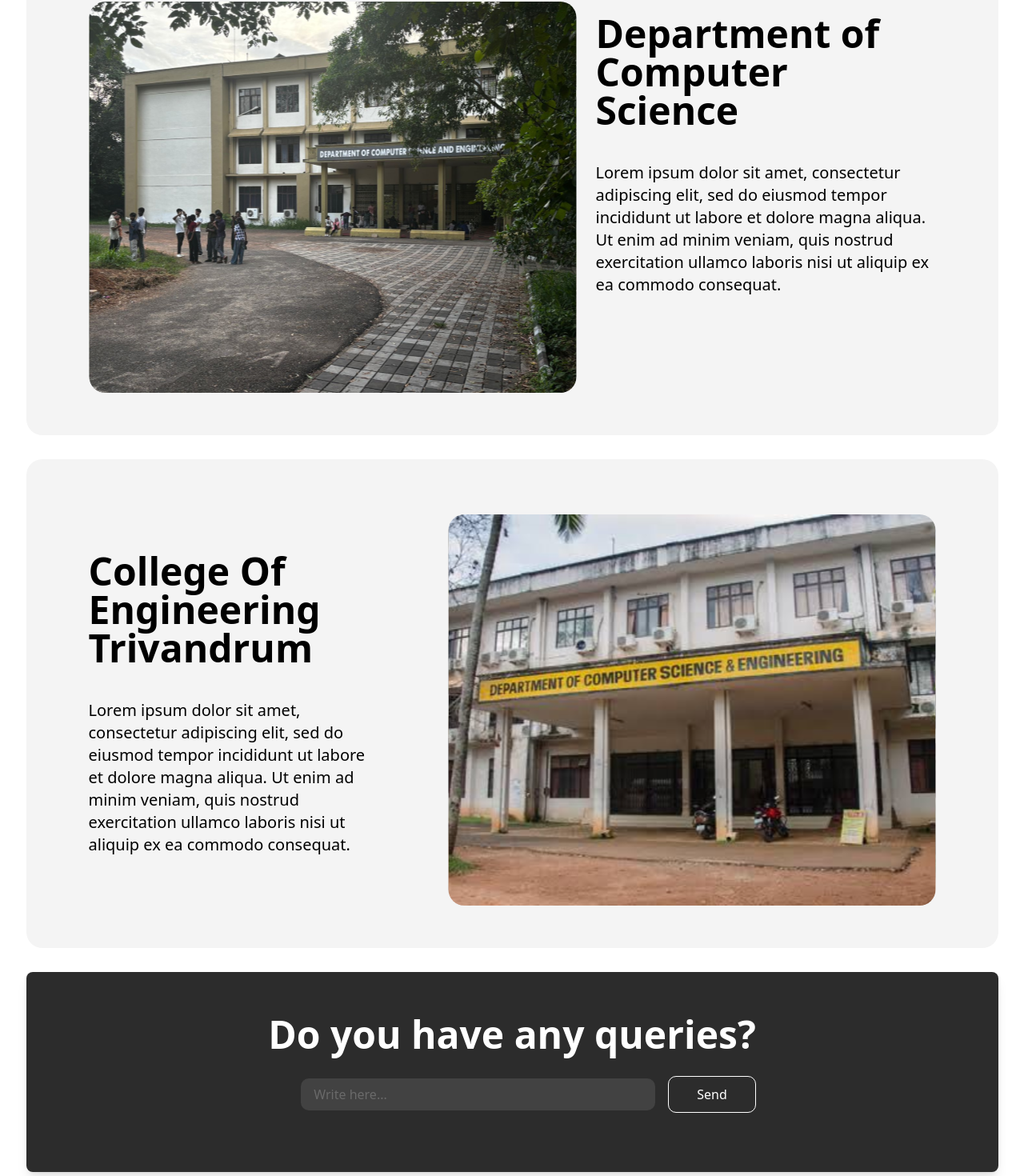
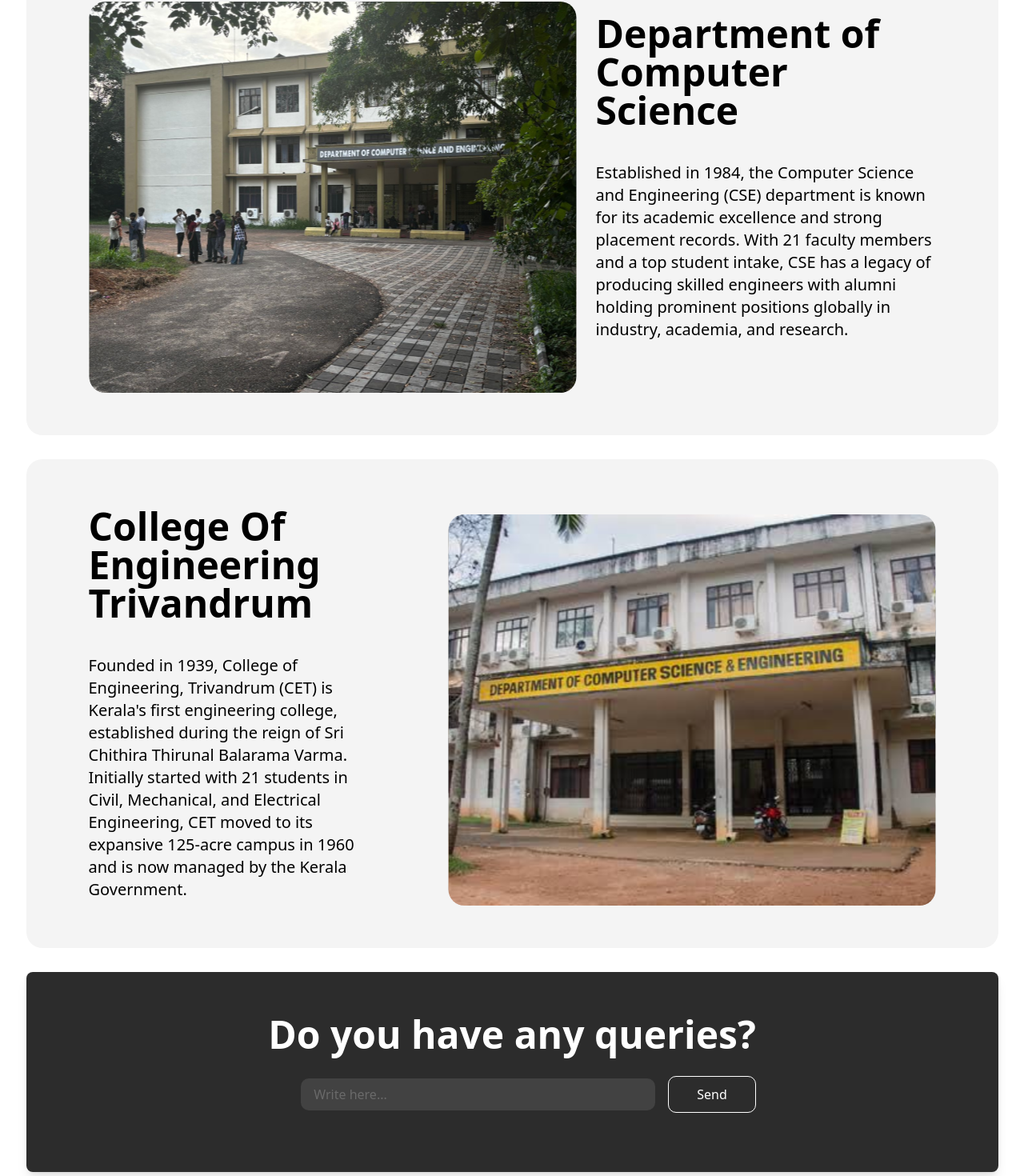
Before and after one commit to csacet/website_csa, a Next.js app: page /landing in a window 1280 px wide. Shown: the part 499-1969 px from the top of the page at 80% size. Built offline with nearby package versions, Linux system fonts and the light colour scheme.

Commit message:
fix: add landing page content for cet and cse

```diff
--- /dev/null
+++ b/public/webContent.json
@@ -0,0 +1,6 @@
+{
+    "landing": {
+      "cet_overview": "Founded in 1939, College of Engineering, Trivandrum (CET) is Kerala's first engineering college, established during the reign of Sri Chithira Thirunal Balarama Varma. Initially started with 21 students in Civil, Mechanical, and Electrical Engineering, CET moved to its expansive 125-acre campus in 1960 and is now managed by the Kerala Government.",
+      "cse_overview": "Established in 1984, the Computer Science and Engineering (CSE) department is known for its academic excellence and strong placement records. With 21 faculty members and a top student intake, CSE has a legacy of producing skilled engineers with alumni holding prominent positions globally in industry, academia, and research."
+    }
+  }
--- a/src/pages/landing.tsx
+++ b/src/pages/landing.tsx
@@ -1,16 +1,31 @@
 "use client";
 import "../app/globals.css";
-import Image from 'next/image';
-import sampleDepartmentImage from '../app/assets/images/sampleDepartmentImage.svg';
-import landingImg1 from '../app/assets/images/landingImg1.svg';
-import landingImg2 from '../app/assets/images/landingImg2.svg';
-import { useState, useEffect } from 'react';
+import Image from "next/image";
+import sampleDepartmentImage from "../app/assets/images/sampleDepartmentImage.svg";
+import landingImg1 from "../app/assets/images/landingImg1.svg";
+import landingImg2 from "../app/assets/images/landingImg2.svg";
+import { useState, useEffect } from "react";
+
+type landingPageContent = {
+  cet_overview: string;
+  cse_overview: string;
+};
 
 export default function Landing() {
-
-
   const [currentImage, setCurrentImage] = useState(0);
   const images = [sampleDepartmentImage, landingImg1];
+  const [data, setData] = useState<landingPageContent>({
+    cet_overview: "",
+    cse_overview: "",
+  });
+
+  useEffect(() => {
+    // Fetch JSON data from the public folder
+    fetch("/webContent.json")
+      .then((response) => response.json())
+      .then((jsonData) => setData(jsonData.landing))
+      .catch((error) => console.error("Error fetching JSON:", error));
+  }, []);
 
   useEffect(() => {
     const imageSwitchInterval = setInterval(() => {
@@ -32,12 +47,16 @@
           className="absolute inset-0 bg-cover bg-center transition-opacity duration-500 rounded-[1.25rem]"
           style={{
             backgroundImage: `url(${images[currentImage].src})`,
-                    transition: "background-image 0.5s ease-in-out"
+            transition: "background-image 0.5s ease-in-out",
           }}
         ></div>
         <div className="absolute inset-0 flex flex-col justify-center items-center text-center z-10">
-                <h1 className="text-4xl md:text-6xl font-secondary">CS ASSOCIATION</h1>
-                <p className="text-lg md:text-2xl mt-1 md:mt-2">Department of Computer Science</p>
+          <h1 className="text-4xl md:text-6xl font-secondary">
+            CS ASSOCIATION
+          </h1>
+          <p className="text-lg md:text-2xl mt-1 md:mt-2">
+            Department of Computer Science
+          </p>
         </div>
         <div className="absolute bottom-14 left-5 md:bottom-10 md:left-5 z-10">
           <button className="border border-white rounded-lg px-8 py-3 text-lg">
@@ -49,28 +68,39 @@
         </div>
       </div>
       <div className="mx-[2.03125rem] mt-[1.875rem] flex flex-col md:flex-row bg-[#F4F4F4] px-[2rem] md:px-[4.875rem] py-[2rem] md:py-[3.3125rem] rounded-[1.25rem] space-y-4 md:space-x-6">
-                <Image src={landingImg1} alt="Department of Computer Science" className="rounded-md w-full" />
+        <Image
+          src={landingImg1}
+          alt="Department of Computer Science"
+          className="rounded-md w-full"
+        />
         <div className="flex flex-col my-auto ml-0 md:ml-[6.25rem]">
           <h2 className="font-bold text-5xl">Department of Computer Science</h2>
-                    <p className="font-normal text-xl mt-[2.5rem]">
-                        Lorem ipsum dolor sit amet, consectetur adipiscing elit, sed do eiusmod tempor incididunt ut labore et dolore magna aliqua. Ut enim ad minim veniam, quis nostrud exercitation ullamco laboris nisi ut aliquip ex ea commodo consequat.
-                    </p>
+          <p className="font-normal text-xl mt-[2.5rem]">{data.cse_overview}</p>
         </div>
       </div>
       <div className="mx-[2.03125rem] mt-[1.875rem] flex flex-col md:flex-row bg-[#F4F4F4] px-[2rem] md:px-[4.875rem] py-[2rem] md:py-[3.3125rem] rounded-[1.25rem] space-y-4 md:space-x-6">
         <div className="flex flex-col my-auto mr-[4.0625rem]">
-                    <h2 className="font-bold text-5xl">College Of Engineering Trivandrum</h2>
-                    <p className="font-normal text-xl mt-[2.5rem]">
-                        Lorem ipsum dolor sit amet, consectetur adipiscing elit, sed do eiusmod tempor incididunt ut labore et dolore magna aliqua. Ut enim ad minim veniam, quis nostrud exercitation ullamco laboris nisi ut aliquip ex ea commodo consequat.
-                    </p>
+          <h2 className="font-bold text-5xl">
+            College Of Engineering Trivandrum
+          </h2>
+          <p className="font-normal text-xl mt-[2.5rem]">{data.cet_overview}</p>
         </div>
-                <Image src={landingImg2} alt="Department of Computer Science" className="rounded-md" />
+        <Image
+          src={landingImg2}
+          alt="Department of Computer Science"
+          className="rounded-md"
+        />
       </div>
 
       <div className="flex flex-col my-[1.875rem] items-center justify-between mx-[2.03125rem] bg-[#2C2C2C]  rounded-lg shadow-lg px-min">
-                <div className='px-[2.6875rem]'>
-                <div className="text-[2rem] md:text-[3rem] font-bold text-white mb-4 mt-[2.625rem]">Do you have any queries?</div>
-                <form className="flex md:flex-row flex-col space-y-3 md:space-y-0 w-full mb-[4.625rem] items-center mx-auto" onSubmit={submitQUery}>
+        <div className="px-[2.6875rem]">
+          <div className="text-[2rem] md:text-[3rem] font-bold text-white mb-4 mt-[2.625rem]">
+            Do you have any queries?
+          </div>
+          <form
+            className="flex md:flex-row flex-col space-y-3 md:space-y-0 w-full mb-[4.625rem] items-center mx-auto"
+            onSubmit={submitQUery}
+          >
             <input
               type="text"
               placeholder="Write here..."
```
Lines whose indentation alone changed are shown as unchanged.
